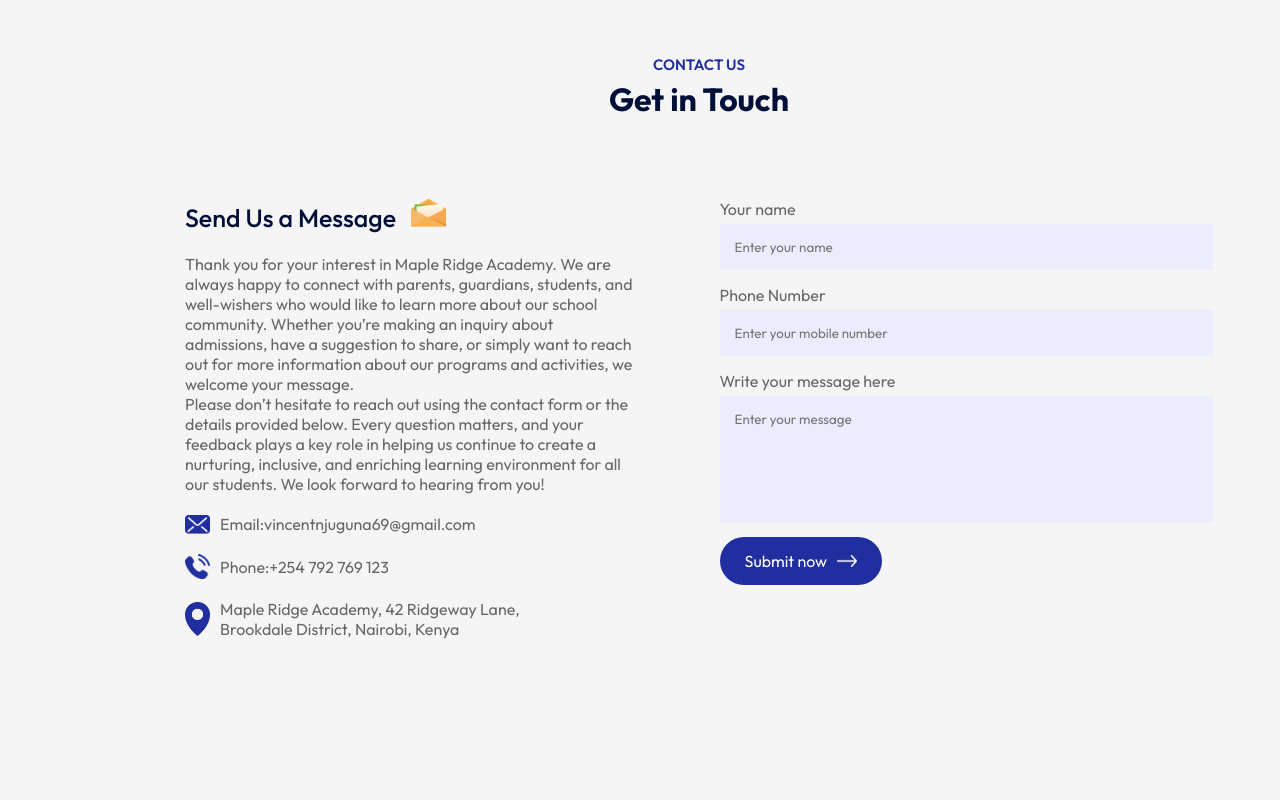
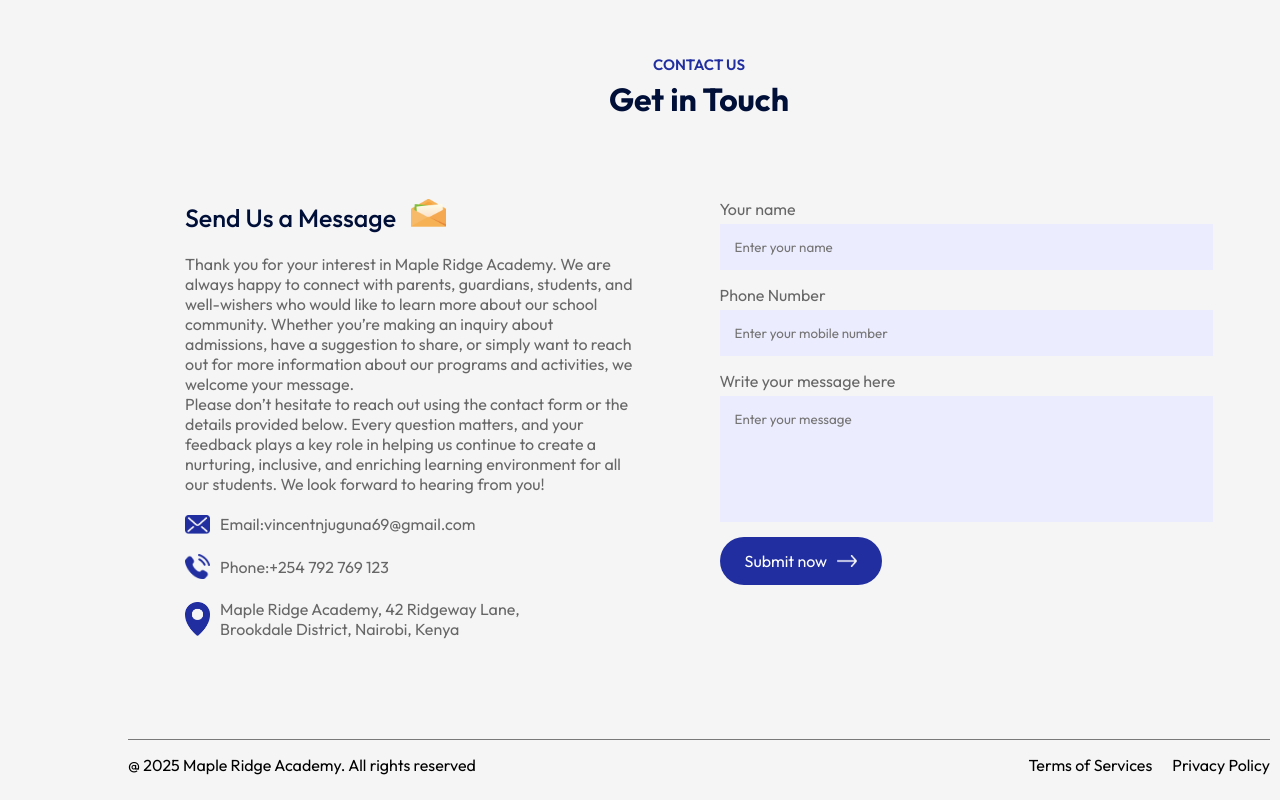
Before and after one commit to vinnietito/Edusity, a React (Vite) app: page / in a window 1280 px wide. Shown: the part 3050-3850 px from the top of the page. Before the commit the page ends 3789 px from the top, so only its background shows below. Built offline with nearby package versions, Linux system fonts and the light colour scheme.

Commit message:
Added some CSS to the footer

```diff
--- a/src/App.jsx
+++ b/src/App.jsx
@@ -7,6 +7,7 @@ import About from './Components/About/About'
 import Campus from './Components/Campus/Campus'
 import Testimonials from './Components/Testimonials/Testimonials'
 import Contact from './Components/Contact/Contact'
+import Footer from './Components/Footer/Footer'
 
 const App = () => {
   return (
@@ -23,6 +24,7 @@ const App = () => {
         <Testimonials/>
         <Title subTitle='Contact Us' title='Get in Touch'/>
         <Contact/>
+        <Footer/>
 
       </div>
 
--- a/src/Components/Footer/Footer.css
+++ b/src/Components/Footer/Footer.css
@@ -0,0 +1,13 @@
+.footer{
+    margin: 10px auto;
+    display: flex;
+    align-items: center;
+    justify-content: space-between;
+    border-top: 1px solid #797979;
+    padding: 15px 0;
+}
+.footer ul li{
+    list-style: none;
+    display: inline-block;
+    margin-left: 20px;
+}
--- a/src/Components/Footer/Footer.jsx
+++ b/src/Components/Footer/Footer.jsx
@@ -5,6 +5,10 @@ const Footer = () => {
   return (
     <div className='footer'>
       <p>@ 2025 Maple Ridge Academy. All rights reserved</p>
+      <ul>
+        <li>Terms of Services</li>
+        <li>Privacy Policy</li>
+      </ul>
     </div>
   )
 }
```
